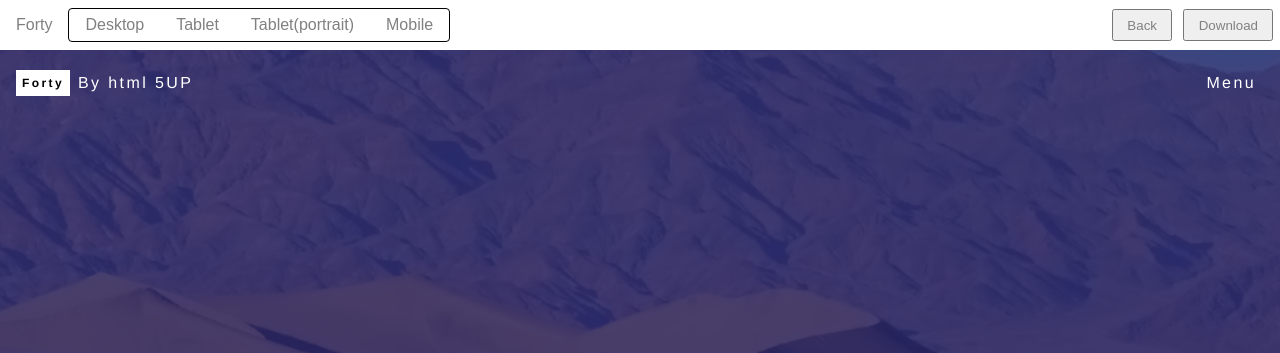
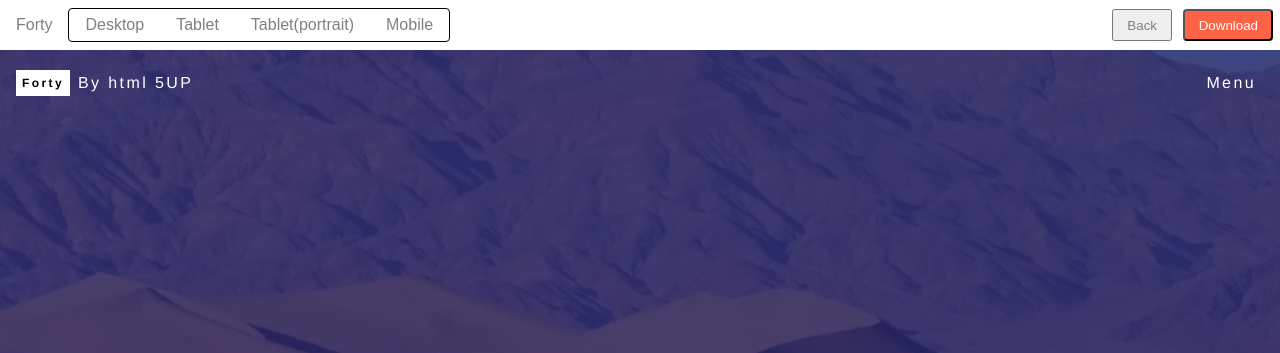
Before and after one commit to Flayxii/Forty, a plain HTML site: page index.html in a window 1280 px wide. Shown: the top 353 px of the page. Drawn offline with Linux system fonts and the light colour scheme.

Commit message:
pauffinage

```diff
--- a/index.html
+++ b/index.html
@@ -27,7 +27,7 @@
         <div id="nav1but">
             <button id="tweet"><a href="#"><i class="fa fa-twitter-square"></i>Tweet</a></button>
             <button><a href="#">Back</a></button>
-            <button><a href="#">Download</a></button>
+            <button id="dl"><a href="#">Download</a></button>
         </div>
     </section>
     <header>
--- a/style.css
+++ b/style.css
@@ -54,6 +54,14 @@ header{
 }
 a{
     text-decoration: none;
+}
+#dl{
+    background-color: tomato;
+    border-radius: 4px;
+
+}
+#dl a{
+    color: white;
 }
 #nav1but button{
     margin-right: .5em;
```
